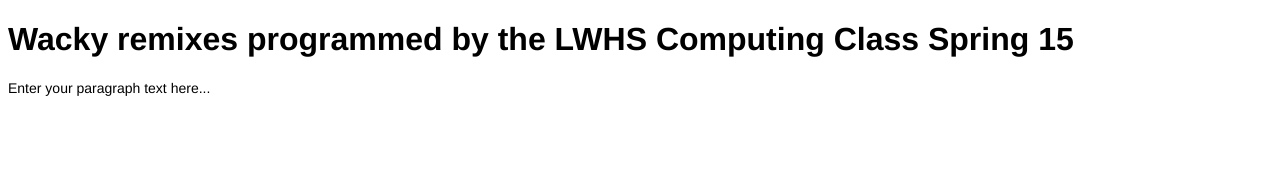
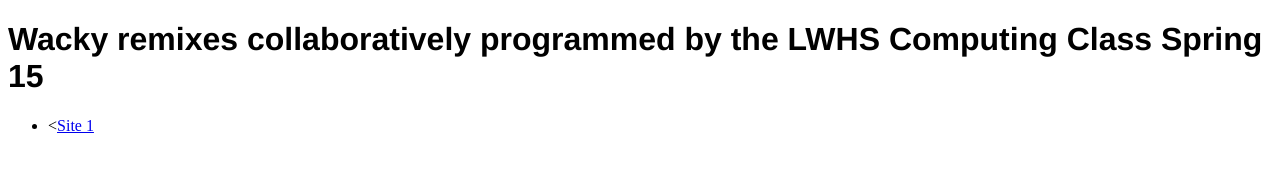
Before and after one commit to LWHSComputingSpring15/pairRemixes, a plain HTML site: page index.html in a window 1280 px wide. Drawn offline with Linux system fonts and the light colour scheme.

Commit message:
link to first site/remix

```diff
--- a/index.html
+++ b/index.html
@@ -12,7 +12,10 @@
 </style>
 </head>
 <body>
-<h1>Wacky remixes programmed by the LWHS Computing Class Spring 15</h1>
-<p>Enter your paragraph text here...</p>
+<h1>Wacky remixes collaboratively programmed by the LWHS Computing Class Spring 15</h1>
+<ul>
+	<li><<a href="processing-on-codepen0">Site 1</a></li>
+</ul>
+
 </body>
 </html>
```
